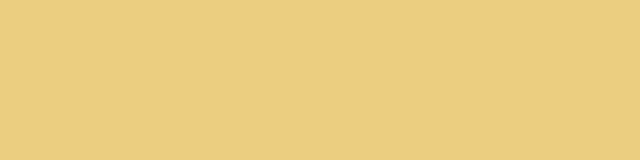
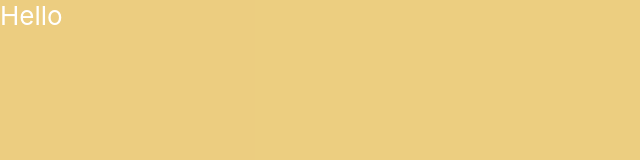
Before and after one commit to ClemDSC/on_va_ou, a React (Vite) app in the folder frontend/: page /destination in a window 1280 px wide. Before the commit this address had no page. Shown: the top 160 px of the page, without its empty margins (0-640 px from the left). Built offline with nearby package versions, Linux system fonts and the light colour scheme.

Commit message:
init page destination

```diff
--- a/frontend/src/components/Destination.jsx
+++ b/frontend/src/components/Destination.jsx
@@ -0,0 +1,5 @@
+import "../style/Destination.css";
+
+export default function Destination() {
+  return <div>Hello</div>;
+}
--- a/frontend/src/components/Routes.jsx
+++ b/frontend/src/components/Routes.jsx
@@ -1,6 +1,6 @@
 import { Routes, Route } from "react-router-dom";
 import Home from "../pages/Home";
-// import Destination from "./Destination";
+import Destination from "./Destination";
 // import Proposition from "./Proposition";
 
 export default function Main() {
@@ -8,8 +8,8 @@ export default function Main() {
     <div>
       <Routes>
         <Route path="/" element={<Home />} />
-        {/* <Route path="/destination" element={<Destination />} />
-        <Route path="/proposition" element={<Proposition />} /> */}
+        <Route path="/destination" element={<Destination />} />
+        {/* <Route path="/proposition" element={<Proposition />} /> */}
       </Routes>
     </div>
   );
--- a/frontend/src/pages/Home.jsx
+++ b/frontend/src/pages/Home.jsx
@@ -1,3 +1,4 @@
+import { Link } from "react-router-dom";
 import Travel from "../assets/travel.jpg";
 import Traveler1 from "../assets/traveler1.jpg";
 import Traveler2 from "../assets/traveler2.jpg";
@@ -21,8 +22,10 @@ export default function Home() {
       </section>
       <section className="choiceHomepage">
         <div className="choice">
-          <img className="imgChoice" src={Traveler1} alt="traveler" />
-          <p className="pChoice">Je cherche une idée</p>
+          <Link to="/destination">
+            <img className="imgChoice" src={Traveler1} alt="traveler" />
+            <p className="pChoice">Je cherche une idée</p>
+          </Link>
         </div>
         <div className="choice">
           <img className="imgChoice" src={Traveler2} alt="traveler" />
```
Also changed, not shown: frontend/src/style/Destination.css (added).
